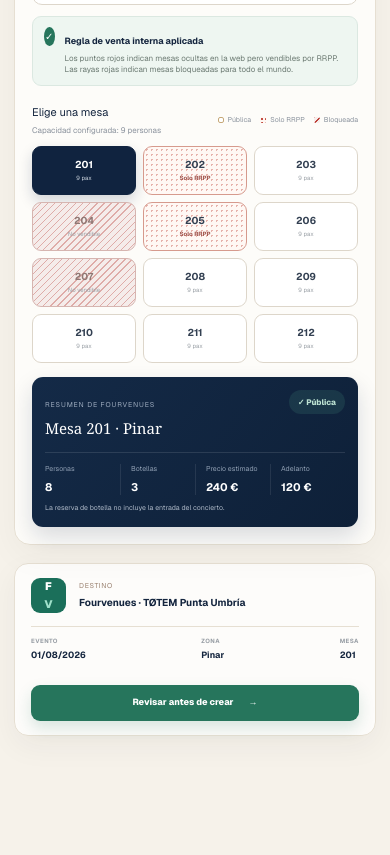
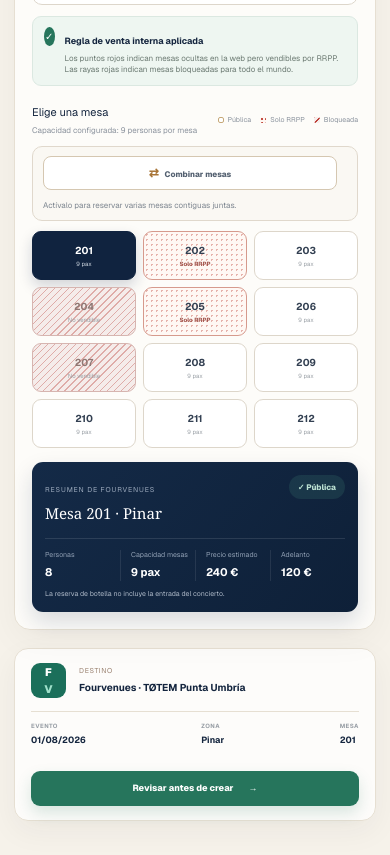
Before and after one commit to joseegarciadiaz9/app-reservas-club, a Next.js app: page / in a window 390 px wide. Shown: the part 1600-2455 px from the top of the page. Before the commit the page ends 2370 px from the top, so only its background shows below. Built offline with nearby package versions, Linux system fonts and the light colour scheme.

Commit message:
Add adjacent table combinations

```diff
--- a/app/globals.css
+++ b/app/globals.css
@@ -121,12 +121,21 @@ button { cursor: pointer; }
 .legend .free { border: 1px solid #c6a878; background: #fff; }
 .legend .internal { background-color: #fff7f2; background-image: radial-gradient(#c34d42 1.2px, transparent 1.2px); background-size: 4px 4px; }
 .legend .busy { background-color: #f7eeec; background-image: repeating-linear-gradient(135deg, #bd3f38 0 1px, transparent 1px 4px); }
+.combine-control { display: grid; grid-template-columns: auto 1fr auto; gap: 10px; align-items: center; margin: 10px 0; padding: 9px 10px; border: 1px solid #e0d8cc; border-radius: 10px; background: #faf8f3; }
+.combine-control.recommended { border-color: #d8b77f; background: #fbf3e5; box-shadow: inset 3px 0 #c6914c; }
+.combine-control p { color: #7c858f; font-size: 8px; line-height: 1.4; }
+.combine-button, .suggest-button { border: 1px solid #d5c7b1; border-radius: 8px; padding: 7px 9px; color: #536070; background: #fff; font-size: 8px; font-weight: 800; white-space: nowrap; }
+.combine-button span { margin-right: 4px; color: #a87538; font-size: 12px; }
+.combine-button.active { border-color: var(--navy); color: #fff; background: var(--navy); }
+.combine-button.active span { color: #f1c984; }
+.suggest-button { border: 0; color: #865a25; background: #efdfc5; }
 .table-grid { display: grid; grid-template-columns: repeat(5, 1fr); gap: 7px; }
 .table-seat { min-width: 0; height: 49px; border: 1px solid #ddd6ca; border-radius: 9px; display: grid; place-items: center; align-content: center; gap: 2px; color: #334052; background: #fff; }
 .table-seat:hover { border-color: #b58a51; transform: translateY(-1px); }
 .table-seat b { font-size: 10px; }
 .table-seat span { color: #9aa0a6; font-size: 6px; }
 .table-seat.selected { color: white; border-color: var(--navy); background: var(--navy); box-shadow: 0 6px 14px rgba(16,35,63,.18); }
+.table-seat.selected.combined { border-color: #e2b568; box-shadow: 0 0 0 2px rgba(226,181,104,.28), 0 6px 14px rgba(16,35,63,.18); }
 .table-seat.selected span { color: #cfd7e1; }
 .table-seat.internal { border-color: #d69a8d; background-color: #fff8f4; background-image: radial-gradient(rgba(190,67,58,.38) 1px, transparent 1px); background-size: 5px 5px; }
 .table-seat.internal:not(.selected) span { color: #9e4e46; font-weight: 700; }
@@ -240,6 +249,8 @@ button { cursor: pointer; }
   .zone-selector { grid-template-columns: 1fr; }
   .zone-selector.five-zones { grid-template-columns: 1fr; }
   .table-grid { grid-template-columns: repeat(3, 1fr); }
+  .combine-control { grid-template-columns: 1fr auto; }
+  .combine-control p { grid-column: 1 / -1; grid-row: 2; }
   .send-bar { grid-template-columns: 35px 1fr; }
   .send-details { grid-column: 1 / -1; justify-content: space-between; padding: 10px 0; border-top: 1px solid var(--line); }
   .send-button { grid-column: 1 / -1; }
--- a/app/page.tsx
+++ b/app/page.tsx
@@ -62,11 +62,28 @@ const tables: Record<Zone, string[]> = {
 
 const internalTables = new Set(["202", "205", "109", "J2", "L5", "F2"]);
 const blockedTables = new Set(["204", "207", "106", "J3", "L2", "F4"]);
+const tableCapacity = 9;
 
 function tableStatus(table: string): TableStatus {
   if (blockedTables.has(table)) return "blocked";
   if (internalTables.has(table)) return "internal";
   return "available";
+}
+
+function suggestedCombination(zone: Zone, people: number, preferredTable?: string) {
+  const zoneTables = tables[zone];
+  const tablesNeeded = Math.max(1, Math.ceil(people / tableCapacity));
+  const preferredIndex = preferredTable ? zoneTables.indexOf(preferredTable) : -1;
+  const startIndexes = [preferredIndex, ...zoneTables.map((_, index) => index)]
+    .filter((index, position, values) => index >= 0 && values.indexOf(index) === position);
+
+  for (const startIndex of startIndexes) {
+    const group = zoneTables.slice(startIndex, startIndex + tablesNeeded);
+    if (group.length === tablesNeeded && group.every((table) => tableStatus(table) !== "blocked")) return group;
+  }
+
+  const firstSellable = zoneTables.find((table) => tableStatus(table) !== "blocked");
+  return firstSellable ? [firstSellable] : [];
 }
 
 function valueFrom(text: string, labels: string[]) {
@@ -138,7 +155,8 @@ export default function Home() {
   const [draft, setDraft] = useState<BookingDraft>(defaultDraft);
   const [detectedFields, setDetectedFields] = useState(8);
   const [parsed, setParsed] = useState(true);
-  const [selectedTable, setSelectedTable] = useState("201");
+  const [selectedTables, setSelectedTables] = useState<string[]>(["201"]);
+  const [combineMode, setCombineMode] = useState(false);
   const [reviewOpen, setReviewOpen] = useState(false);
   const [reviewed, setReviewed] = useState(false);
 
@@ -147,7 +165,11 @@ export default function Home() {
   const eventName = eventForDate(draft.date);
   const currentTables = useMemo(() => tables[draft.zone], [draft.zone]);
   const sellableCount = currentTables.filter((table) => tableStatus(table) !== "blocked").length;
-  const selectedTableStatus = tableStatus(selectedTable);
+  const selectedTablesLabel = selectedTables.join(" + ");
+  const combinationUsesInternal = selectedTables.some((table) => tableStatus(table) === "internal");
+  const tablesNeeded = Math.max(1, Math.ceil(draft.people / tableCapacity));
+  const selectedTableCapacity = selectedTables.length * tableCapacity;
+  const tablesCapacityOk = selectedTableCapacity >= draft.people;
 
   const bottlePrice = draft.zone === "front"
     ? (afterCutoff ? 150 : 130)
@@ -163,7 +185,7 @@ export default function Home() {
   const price = draft.zone === "jaima" ? Math.max(300, standardPrice) : standardPrice;
   const deposit = Math.round(price / 2);
   const maxCapacity = draft.bottles * 4;
-  const capacityOk = draft.people <= maxCapacity;
+  const bottleCapacityOk = draft.people <= maxCapacity;
   const requiredFieldsOk = Boolean(draft.date && draft.fullName && draft.email && draft.people && draft.bottles);
 
   function updateDraft<K extends keyof BookingDraft>(key: K, value: BookingDraft[K]) {
@@ -172,16 +194,58 @@ export default function Home() {
 
   function chooseZone(nextZone: Zone) {
     updateDraft("zone", nextZone);
-    const firstAvailable = tables[nextZone].find((table) => tableStatus(table) !== "blocked");
-    setSelectedTable(firstAvailable || tables[nextZone][0]);
+    const shouldCombine = draft.people > tableCapacity;
+    setCombineMode(shouldCombine);
+    setSelectedTables(suggestedCombination(nextZone, draft.people));
+  }
+
+  function updatePeople(people: number) {
+    updateDraft("people", people);
+    const shouldCombine = people > tableCapacity;
+    setCombineMode(shouldCombine);
+    setSelectedTables(suggestedCombination(draft.zone, people, selectedTables[0]));
+  }
+
+  function toggleCombineMode() {
+    const nextMode = !combineMode;
+    setCombineMode(nextMode);
+    if (nextMode) setSelectedTables(suggestedCombination(draft.zone, draft.people, selectedTables[0]));
+    else setSelectedTables(selectedTables.slice(0, 1));
+  }
+
+  function selectTable(table: string) {
+    if (tableStatus(table) === "blocked") return;
+    if (!combineMode) {
+      setSelectedTables([table]);
+      return;
+    }
+
+    const tableIndex = currentTables.indexOf(table);
+    const selectedIndexes = selectedTables.map((item) => currentTables.indexOf(item)).sort((a, b) => a - b);
+    const isSelected = selectedTables.includes(table);
+
+    if (isSelected) {
+      if (selectedTables.length === 1) return;
+      const isEdge = tableIndex === selectedIndexes[0] || tableIndex === selectedIndexes[selectedIndexes.length - 1];
+      if (isEdge) setSelectedTables((current) => current.filter((item) => item !== table));
+      return;
+    }
+
+    const isAdjacent = tableIndex === selectedIndexes[0] - 1 || tableIndex === selectedIndexes[selectedIndexes.length - 1] + 1;
+    if (isAdjacent) {
+      setSelectedTables((current) => [...current, table].sort((a, b) => currentTables.indexOf(a) - currentTables.indexOf(b)));
+    } else {
+      setSelectedTables([table]);
+    }
   }
 
   function analyzeRequest() {
     const result = parseRequest(rawRequest, draft);
     setDraft(result.draft);
     setDetectedFields(result.detected);
-    const firstAvailable = tables[result.draft.zone].find((table) => tableStatus(table) !== "blocked");
-    setSelectedTable(firstAvailable || tables[result.draft.zone][0]);
+    const shouldCombine = result.draft.people > tableCapacity;
+    setCombineMode(shouldCombine);
+    setSelectedTables(suggestedCombination(result.draft.zone, result.draft.people));
     setParsed(true);
   }
 
@@ -255,7 +319,7 @@ export default function Home() {
                 <label className="field wide"><span>Nombre y apellidos</span><input value={draft.fullName} onChange={(e) => updateDraft("fullName", e.target.value)} /></label>
                 <label className="field"><span>Fecha</span><input value={draft.date} onChange={(e) => updateDraft("date", normalizeDate(e.target.value))} /></label>
                 <label className="field"><span>Hora de llegada</span><input type="time" value={draft.arrival} onChange={(e) => updateDraft("arrival", e.target.value)} /></label>
-                <label className="field"><span>Personas</span><input type="number" min="1" value={draft.people} onChange={(e) => updateDraft("people", Number(e.target.value))} /></label>
+                <label className="field"><span>Personas</span><input type="number" min="1" value={draft.people} onChange={(e) => updatePeople(Number(e.target.value))} /></label>
                 <label className="field"><span>Botellas</span><input type="number" min="1" value={draft.bottles} onChange={(e) => updateDraft("bottles", Number(e.target.value))} /></label>
                 <label className="field"><span>Teléfono</span><input value={draft.phone} onChange={(e) => updateDraft("phone", e.target.value)} /></label>
                 <label className="field"><span>Correo electrónico</span><input type="email" value={draft.email} onChange={(e) => updateDraft("email", e.target.value)} /></label>
@@ -286,25 +350,34 @@ export default function Home() {
               <span>✓</span><div><b>Regla de venta interna aplicada</b><p>Los puntos rojos indican mesas ocultas en la web pero vendibles por RRPP. Las rayas rojas indican mesas bloqueadas para todo el mundo.</p></div>
             </div>
 
-            <div className="table-heading"><div><h3>Elige una mesa</h3><p>Capacidad configurada: 9 personas</p></div><div className="legend"><span><i className="free" />Pública</span><span><i className="internal" />Solo RRPP</span><span><i className="busy" />Bloqueada</span></div></div>
+            <div className="table-heading"><div><h3>Elige una mesa</h3><p>Capacidad configurada: {tableCapacity} personas por mesa</p></div><div className="legend"><span><i className="free" />Pública</span><span><i className="internal" />Solo RRPP</span><span><i className="busy" />Bloqueada</span></div></div>
+            <div className={`combine-control ${draft.people > tableCapacity ? "recommended" : ""}`}>
+              <button type="button" className={combineMode ? "combine-button active" : "combine-button"} onClick={toggleCombineMode} aria-pressed={combineMode}>
+                <span>⇄</span> Combinar mesas
+              </button>
+              <p>{draft.people > tableCapacity ? `${draft.people} personas requieren al menos ${tablesNeeded} mesas contiguas.` : combineMode ? "Selecciona una mesa vecina para añadirla a la combinación." : "Actívalo para reservar varias mesas contiguas juntas."}</p>
+              {combineMode && <button type="button" className="suggest-button" onClick={() => setSelectedTables(suggestedCombination(draft.zone, draft.people, selectedTables[0]))}>Aplicar sugerencia</button>}
+            </div>
             <div className="table-grid">
               {currentTables.map((table) => {
                 const status = tableStatus(table);
                 const blocked = status === "blocked";
-                const statusLabel = status === "internal" ? "Solo RRPP" : blocked ? "No vendible" : "9 pax";
-                return <button key={table} disabled={blocked} onClick={() => setSelectedTable(table)} className={`table-seat ${selectedTable === table ? "selected" : ""} ${status}`} aria-label={`Mesa ${table}, ${statusLabel}`}><b>{table}</b><span>{statusLabel}</span></button>;
+                const selected = selectedTables.includes(table);
+                const statusLabel = selected && selectedTables.length > 1 ? "Combinada" : status === "internal" ? "Solo RRPP" : blocked ? "No vendible" : `${tableCapacity} pax`;
+                return <button key={table} disabled={blocked} onClick={() => selectTable(table)} className={`table-seat ${selected ? "selected" : ""} ${selected && selectedTables.length > 1 ? "combined" : ""} ${status}`} aria-label={`Mesa ${table}, ${statusLabel}`} aria-pressed={selected}><b>{table}</b><span>{statusLabel}</span></button>;
               })}
             </div>
 
             <div className="summary-card">
-              <div className="summary-top"><div><span className="mini-label">Resumen de Fourvenues</span><h3>Mesa {selectedTable} · {zoneCopy[draft.zone].label}</h3></div><span className={selectedTableStatus === "internal" ? "verified internal-badge" : "verified"}>{selectedTableStatus === "internal" ? "● Solo RRPP" : "✓ Pública"}</span></div>
+              <div className="summary-top"><div><span className="mini-label">Resumen de Fourvenues</span><h3>{selectedTables.length > 1 ? "Mesas" : "Mesa"} {selectedTablesLabel} · {zoneCopy[draft.zone].label}</h3></div><span className={combinationUsesInternal ? "verified internal-badge" : "verified"}>{selectedTables.length > 1 ? `⇄ ${selectedTables.length} combinadas` : combinationUsesInternal ? "● Solo RRPP" : "✓ Pública"}</span></div>
               <div className="summary-stats">
                 <div><span>Personas</span><b>{draft.people}</b></div>
-                <div><span>Botellas</span><b>{draft.bottles}</b></div>
+                <div><span>Capacidad mesas</span><b>{selectedTableCapacity} pax</b></div>
                 <div><span>Precio estimado</span><b>{price} €</b></div>
                 <div><span>Adelanto</span><b>{deposit} €</b></div>
               </div>
-              {!capacityOk && <p className="warning">Se permiten hasta {maxCapacity} personas con {draft.bottles} botella{draft.bottles === 1 ? "" : "s"}. Revisa personas o botellas.</p>}
+              {!tablesCapacityOk && <p className="warning">Faltan mesas: selecciona {tablesNeeded} mesas contiguas para alojar a {draft.people} personas.</p>}
+              {!bottleCapacityOk && <p className="warning">Se permiten hasta {maxCapacity} personas con {draft.bottles} botella{draft.bottles === 1 ? "" : "s"}. Revisa personas o botellas.</p>}
               {isConcert && <p className="concert-note">La reserva de botella no incluye la entrada del concierto.</p>}
             </div>
           </section>
@@ -313,8 +386,8 @@ export default function Home() {
         <section className="send-bar">
           <div className="fv-logo">F<span>V</span></div>
           <div className="send-copy"><span>Destino</span><b>Fourvenues · TØTEM Punta Umbría</b></div>
-          <div className="send-details"><span><small>Evento</small>{draft.date}</span><span><small>Zona</small>{zoneCopy[draft.zone].label}</span><span><small>Mesa</small>{selectedTable}</span></div>
-          <button className="send-button" disabled={!capacityOk || !parsed || !requiredFieldsOk} onClick={() => { setReviewed(false); setReviewOpen(true); }}>Revisar antes de crear <span>→</span></button>
+          <div className="send-details"><span><small>Evento</small>{draft.date}</span><span><small>Zona</small>{zoneCopy[draft.zone].label}</span><span><small>{selectedTables.length > 1 ? "Mesas" : "Mesa"}</small>{selectedTablesLabel}</span></div>
+          <button className="send-button" disabled={!bottleCapacityOk || !tablesCapacityOk || !parsed || !requiredFieldsOk} onClick={() => { setReviewed(false); setReviewOpen(true); }}>Revisar antes de crear <span>→</span></button>
         </section>
       </section>
 
@@ -332,7 +405,7 @@ export default function Home() {
               <div><span>✓</span><p><b>Solicitud validada</b><small>{detectedFields} campos reconocidos y editables</small></p></div>
               <div><span>✓</span><p><b>Evento localizado</b><small>{draft.date} · {eventName}</small></p></div>
               <div><span>✓</span><p><b>Zona y tarifa comprobadas</b><small>{zoneCopy[draft.zone].label} · {price} € · adelanto {deposit} €</small></p></div>
-              <div><span>✓</span><p><b>Mesa compatible preparada</b><small>Mesa {selectedTable} · {selectedTableStatus === "internal" ? "venta interna RRPP" : "venta pública"} · {draft.people} personas</small></p></div>
+              <div><span>✓</span><p><b>{selectedTables.length > 1 ? "Mesas combinadas preparadas" : "Mesa compatible preparada"}</b><small>{selectedTables.length > 1 ? `Mesas ${selectedTablesLabel}` : `Mesa ${selectedTablesLabel}`} · {combinationUsesInternal ? "incluye venta interna RRPP" : "venta pública"} · {draft.people} personas</small></p></div>
               <div className="pending"><span>5</span><p><b>Conector Alpha pendiente</b><small>Al recibir la API key, este paso creará el booking en Fourvenues</small></p></div>
             </div>
 
@@ -341,7 +414,7 @@ export default function Home() {
               <div className="receipt-grid">
                 <p><span>Evento</span><b>{eventName}</b></p>
                 <p><span>Llegada</span><b>{draft.arrival || "Sin hora"}</b></p>
-                <p><span>Ubicación</span><b>{zoneCopy[draft.zone].label} · Mesa {selectedTable}</b></p>
+                <p><span>Ubicación</span><b>{zoneCopy[draft.zone].label} · {selectedTables.length > 1 ? "Mesas" : "Mesa"} {selectedTablesLabel}</b></p>
                 <p><span>Personas / botellas</span><b>{draft.people} / {draft.bottles}</b></p>
                 <p><span>Precio / adelanto</span><b>{price} € / {deposit} €</b></p>
                 <p><span>Referente</span><b>{draft.referral}</b></p>
```
